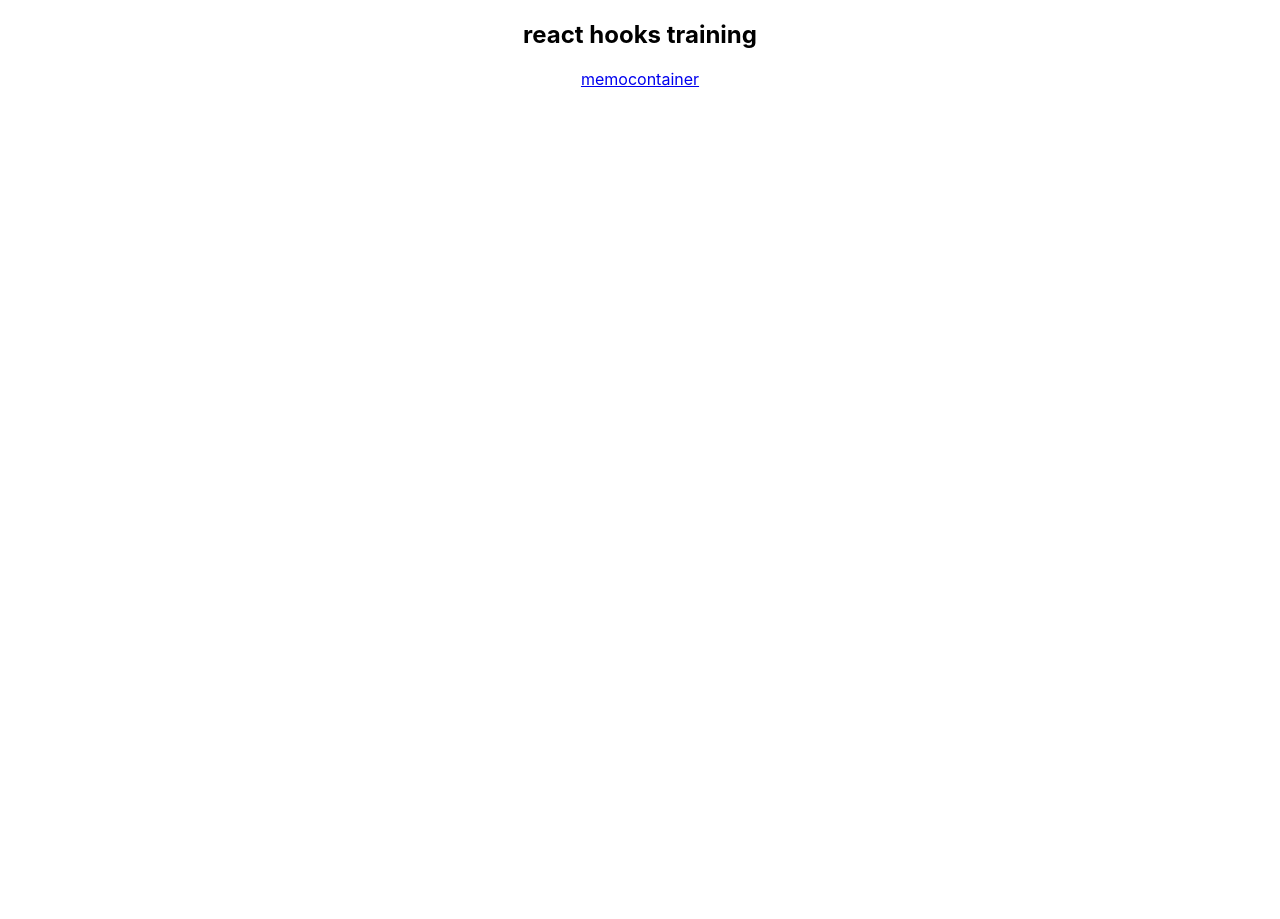
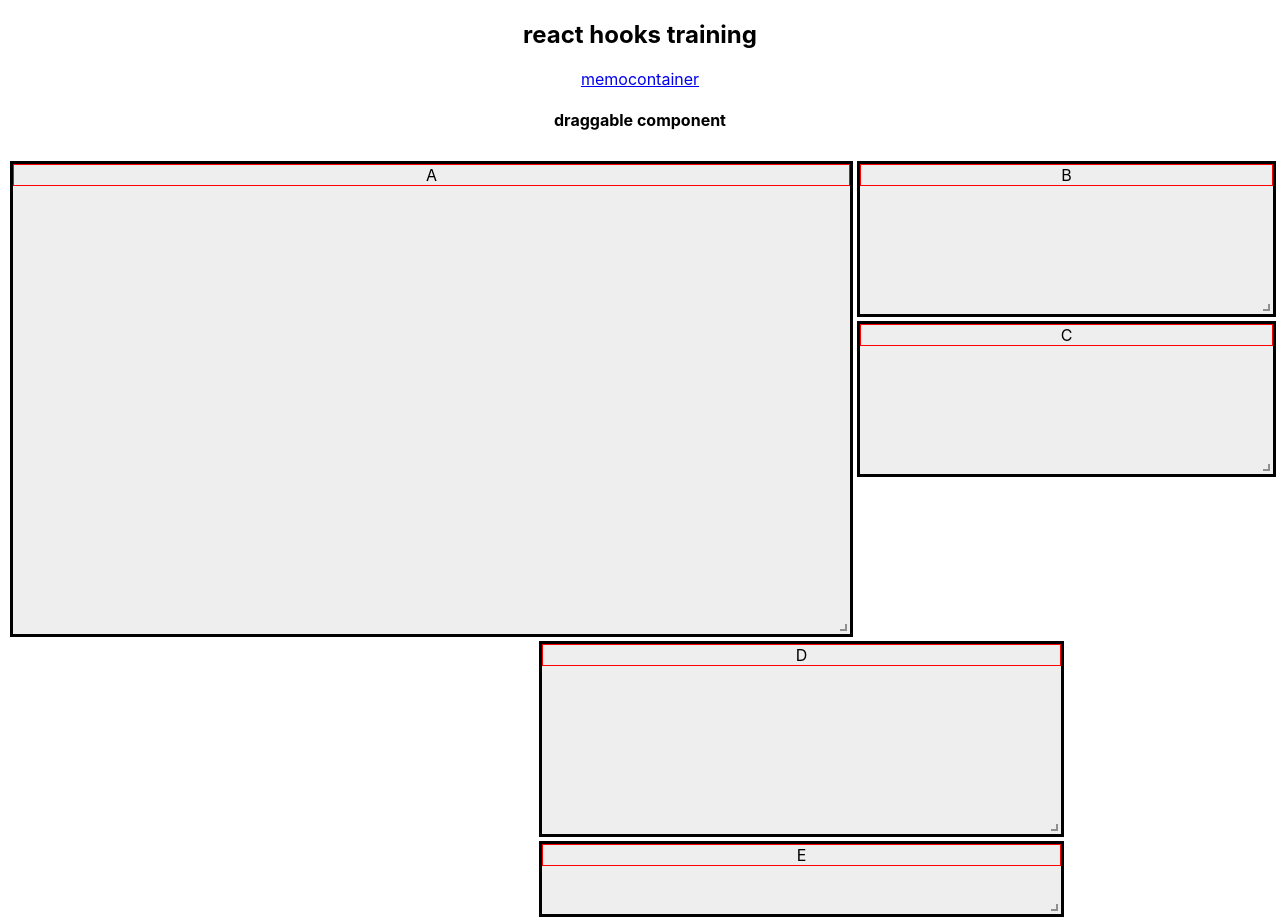
Before and after one commit to ryubb/react-sample, a React (Create React App) app: page /draggable in a window 1280 px wide. Shown: the top 919 px of the page. Before the commit the page ends 800 px from the top, so only its background shows below. Built offline with nearby package versions, Linux system fonts and the light colour scheme.

Commit message:
feat:react-grid-layoutの導入

```diff
--- a/package.json
+++ b/package.json
@@ -14,6 +14,7 @@
     "clsx": "^1.1.1",
     "react": "^17.0.2",
     "react-dom": "^17.0.2",
+    "react-grid-layout": "^1.2.4",
     "react-redux": "^7.2.3",
     "react-router-dom": "^5.2.0",
     "react-scripts": "4.0.3",
@@ -48,6 +49,7 @@
     ]
   },
   "devDependencies": {
+    "@types/react-grid-layout": "^1.1.1",
     "@types/react-router-dom": "^5.1.7",
     "@types/styled-components": "^5.1.9"
   }
--- a/src/App.tsx
+++ b/src/App.tsx
@@ -11,6 +11,7 @@ import NestedRouter from "./components/NestedRouter";
 import Jsx from "./components/Jsx";
 import Transition from "./components/Transition";
 import ReactTransitionGroup from "./components/ReactTransitionGroup";
+import Draggable from "./components/Draggable";
 
 function App() {
   return (
@@ -35,6 +36,7 @@ function App() {
               path="/react_transition_group"
               component={ReactTransitionGroup}
             />
+            <Route path="/draggable" component={Draggable} />
           </div>
         </Switch>
       </Router>
--- /dev/null
+++ b/src/components/Draggable/index.tsx
@@ -0,0 +1,138 @@
+import React, { FC, useEffect, useState } from "react";
+import styled from "styled-components";
+
+import GridLayout, { Layout } from "react-grid-layout";
+import "react-grid-layout/css/styles.css";
+import "react-grid-layout/css/styles.css";
+
+const SampleComponent = styled.div`
+  border: 1px solid red;
+`;
+
+const initialLayouts: Layout[] = [
+  // top
+  { i: "a", x: 0, y: 0, w: 8, h: 12 },
+  { i: "b", x: 8, y: 0, w: 4, h: 4 },
+  { i: "c", x: 8, y: 4, w: 4, h: 4 },
+
+  // bottom
+  { i: "d", x: 5, y: 5, w: 5, h: 5 },
+  { i: "e", x: 5, y: 9, w: 5, h: 2 },
+  { i: "f", x: 5, y: 11, w: 2, h: 2 },
+];
+
+interface Props {}
+const Draggable: FC<Props> = (props: Props) => {
+  const [loaded, setLoaded] = useState(false);
+  const [width, setWidth] = useState(window.innerWidth);
+  const [layouts, setLayouts] = useState<Layout[]>(initialLayouts);
+
+  const state = {
+    cols: 12,
+    rowHeight: 30,
+  };
+
+  window.addEventListener("resize", () => {
+    setWidth(window.innerWidth);
+  });
+
+  const getLayouts = async (): Promise<void> => {
+    const layouts = await localStorage.getItem("layouts");
+
+    if (layouts) {
+      setLayouts(JSON.parse(layouts));
+    }
+  };
+
+  useEffect(() => {
+    getLayouts();
+    setLoaded(true);
+  }, []);
+
+  const handleChangeLayouts = async (layouts: Layout[]) => {
+    // check initialLayouts !== layouts ??
+    if (loaded) {
+      setLayouts(layouts);
+      await localStorage.setItem("layouts", JSON.stringify(layouts));
+    }
+  };
+
+  return (
+    <div>
+      <h4>draggable component</h4>
+      <GridLayout
+        className="layout"
+        layout={layouts}
+        cols={state.cols}
+        rowHeight={state.rowHeight}
+        width={width}
+        onLayoutChange={(layouts) => {
+          handleChangeLayouts(layouts);
+        }}
+      >
+        <div
+          key="a"
+          style={{
+            border: "solid",
+            backgroundColor: "#EEEEEE",
+            textAlign: "center",
+          }}
+        >
+          <SampleComponent>A</SampleComponent>
+        </div>
+        <div
+          key="b"
+          style={{
+            border: "solid",
+            backgroundColor: "#EEEEEE",
+            textAlign: "center",
+          }}
+        >
+          <SampleComponent>B</SampleComponent>
+        </div>
+        <div
+          key="c"
+          style={{
+            border: "solid",
+            backgroundColor: "#EEEEEE",
+            textAlign: "center",
+          }}
+        >
+          <SampleComponent>C</SampleComponent>
+        </div>
+        <div
+          key="d"
+          style={{
+            border: "solid",
+            backgroundColor: "#EEEEEE",
+            textAlign: "center",
+          }}
+        >
+          <SampleComponent>D</SampleComponent>
+        </div>
+        <div
+          key="e"
+          style={{
+            border: "solid",
+            backgroundColor: "#EEEEEE",
+            textAlign: "center",
+          }}
+        >
+          <SampleComponent>E</SampleComponent>
+        </div>
+        <div
+          key="f"
+          style={{
+            border: "solid",
+            backgroundColor: "#EEEEEE",
+            textAlign: "center",
+          }}
+        >
+          <SampleComponent>F</SampleComponent>
+        </div>
+      </GridLayout>
+    </div>
+  );
+};
+
+export default Draggable;
```
Also changed, not shown: 1 other file (tests, documents, lock files or other folders).
